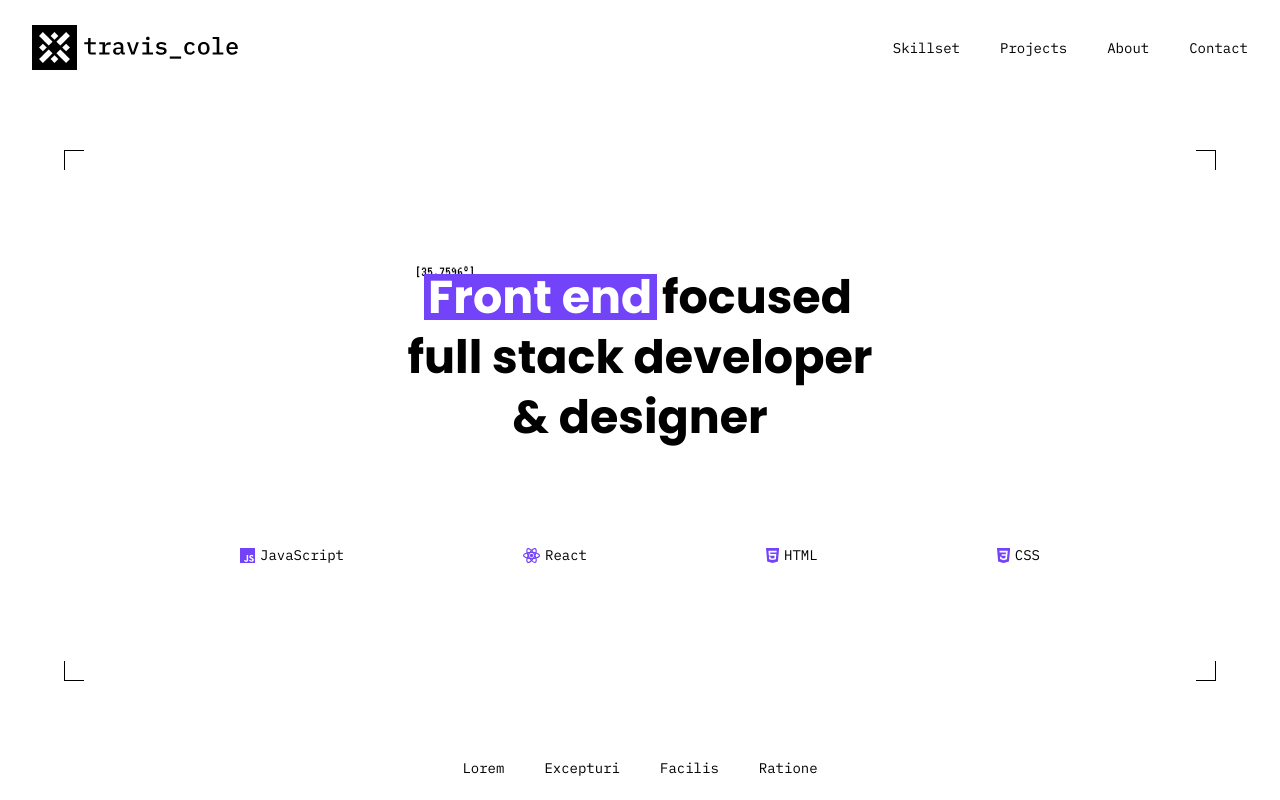
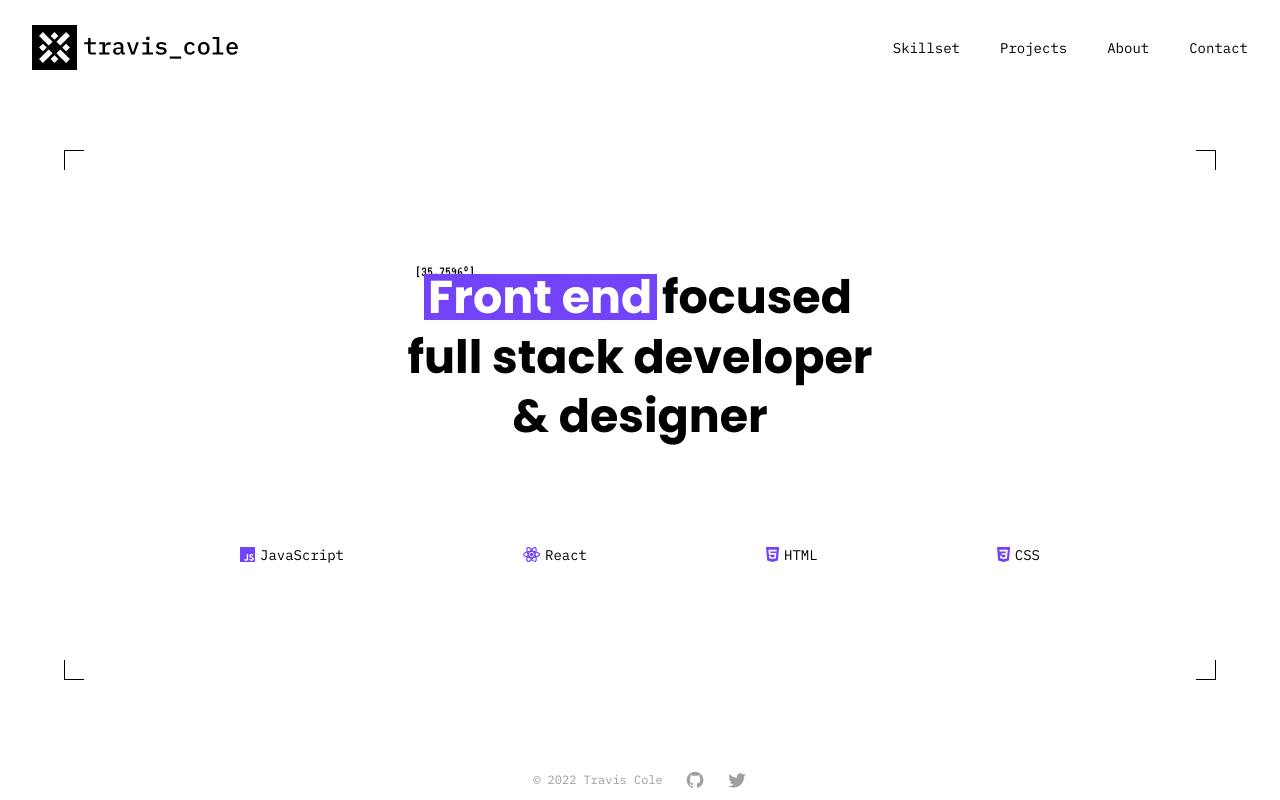
Before and after one commit to iamtraviscole/dev-portfolio, a Next.js app: page / in a window 1280 px wide. Built offline with nearby package versions, Linux system fonts and the light colour scheme.

Commit message:
update footer

```diff
--- a/components/Footer.js
+++ b/components/Footer.js
@@ -1,13 +1,17 @@
 import React from 'react'
+import Link from 'next/link'
+
+import GithubIcon from '../public/icons/github.svg'
+import TwitterIcon from '../public/icons/twitter.svg'
 
 export default function Footer() {
   return (
     <div className='Footer'>
       <ul>
-        <li>Lorem</li>
-        <li>Excepturi</li>
-        <li>Facilis</li>
-        <li>Ratione</li>
+        <li>&copy; 2022 Travis Cole</li>
+        {/* TODO: add links */}
+        <li><Link href='http://github.com'><a target='_blank'><GithubIcon /></a></Link></li>
+        <li><Link href='http://twitter.com'><a target='_blank'><TwitterIcon /></a></Link></li>
       </ul>
     </div>
   )
--- a/styles/components/Footer.scss
+++ b/styles/components/Footer.scss
@@ -1,18 +1,39 @@
 .Footer {
   display: flex;
   justify-content: center;
-  padding: 0 50px 25px 50px;
+  align-items: center;
+  padding: 10px 2.5%;
 
   > ul {
-    font-size: 14px;
 
     > li {
+      color: var(--color-text-a-tint);
       display: inline;
-      padding-right: 40px;
+      padding-right: 22px;
+
+      &:first-child {
+        font-size: 12px;
+      }
 
       &:last-child {
         padding-right: 0;
       }
+
+      > a {
+
+        > svg {
+          fill: var(--color-text-a-tint);
+          height: 20px;
+          vertical-align: middle;
+        }
+
+        &:hover {
+
+          > svg {
+            fill: var(--color-text-a);
+          }
+        }
+      }
     }
   }
 }
```
Also changed, not shown: public/icons/twitter.svg (added).
